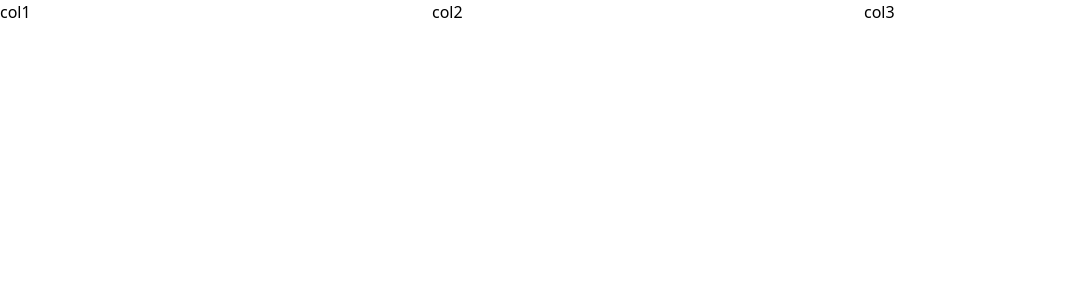
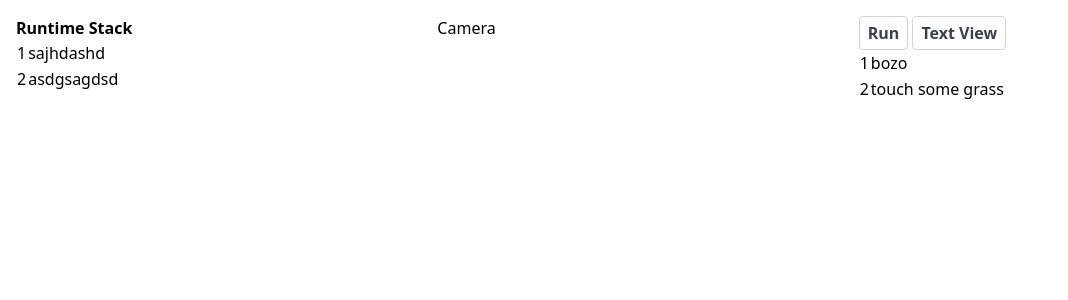
Before and after one commit to zayan-sheikh/baboon, a SvelteKit app: page / in a window 1280 px wide. Shown: the top 300 px of the page, without its empty margins (0-1068 px from the left). Built offline with nearby package versions, Linux system fonts and the light colour scheme.

Commit message:
3-column layout exists and params pass

```diff
--- a/src/routes/+page.svelte
+++ b/src/routes/+page.svelte
@@ -1,5 +1,18 @@
-<div class="columns-3">
-    <p>col1</p>
-    <p>col2</p>
-    <p>col3</p>
+<script>
+    import RuntimeStack from "./RuntimeStack.svelte";
+    import CodeEditor from "./CodeEditor.svelte";
+    let stack = ["sajhdashd","asdgsagdsd"];
+    let codeLines = ["bozo", "touch some grass"];
+</script>
+
+<div class="m-4 grid grid-cols-3 gap-4">
+    <div>
+        <RuntimeStack stack={stack}/>
+    </div>
+    <div>
+        <p>Camera</p>
+    </div>
+    <div>
+        <CodeEditor codeLines={codeLines}/>
+    </div>
 </div>
--- /dev/null
+++ b/src/routes/CodeEditor.svelte
@@ -0,0 +1,20 @@
+<script>
+    export let codeLines;
+</script>
+
+<button class="bg-transparent hover:bg-gray-500 text-gray-700 font-semibold hover:text-white py-1 px-2 border border-gray-300 hover:border-transparent rounded">
+    Run
+</button>
+<button class="bg-transparent hover:bg-gray-500 text-gray-700 font-semibold hover:text-white py-1 px-2 border border-gray-300 hover:border-transparent rounded">
+    Text View
+</button>
+<table>
+    <tbody>
+        {#each codeLines as codeLine, i}
+            <tr>
+                <td>{i+1}</td>
+                <td>{codeLine}</td>
+            </tr>
+        {/each}
+    </tbody>
+</table>
--- /dev/null
+++ b/src/routes/RuntimeStack.svelte
@@ -0,0 +1,15 @@
+<script>
+    export let stack;
+</script>
+
+<p class="font-bold">Runtime Stack</p>
+<table>
+    <tbody>
+        {#each stack as stackLine, i}
+            <tr>
+                <td>{i+1}</td>
+                <td>{stackLine}</td>
+            </tr>
+        {/each}
+    </tbody>
+</table>
```
